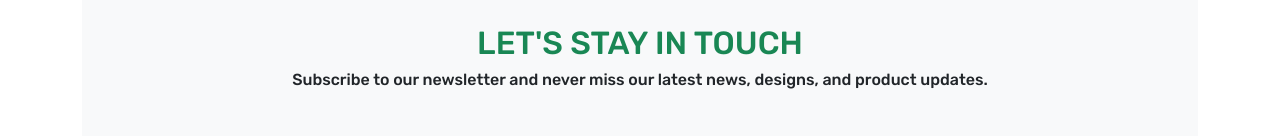
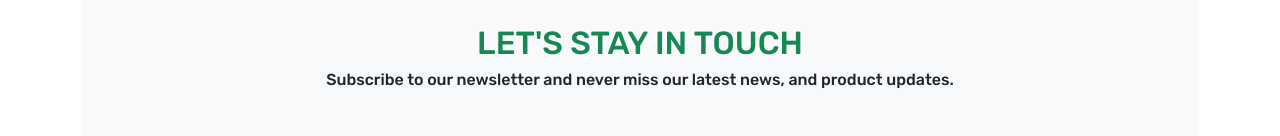
Before and after one commit to tauhidhasan/ecommerce-landing, a plain HTML site: page index.html in a window 1280 px wide. Shown: the part 3209-3345 px from the top of the page. Drawn offline with nearby package versions, Linux system fonts and the light colour scheme.

Commit message:
Ecommerce Landing Page Templete

```diff
--- a/index.html
+++ b/index.html
@@ -355,7 +355,7 @@
                             <h2 class="text-center text-success">LET'S STAY IN TOUCH</h2>
                             <h6 class=" mb-5  text-center">Subscribe to our newsletter and never
                                 miss our
-                                latest news, designs, and product updates.</h6>
+                                latest news, and product updates.</h6>
                             <div class="bg-white border rounded px-2 py-2 mb-2">
                                 <div class="row">
                                     <div class="col"> <input type="email" name="email" class="form-control   border-0"
```
